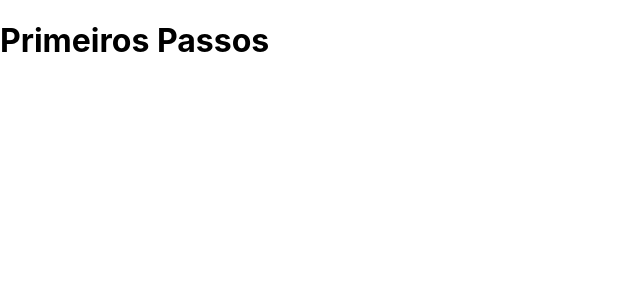
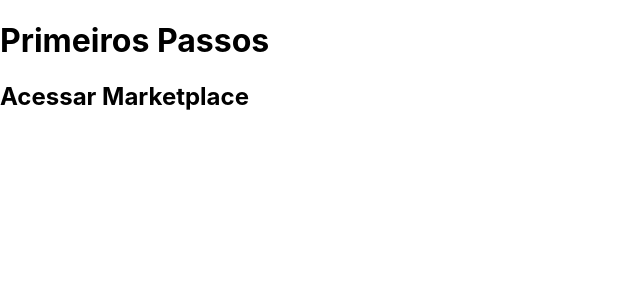
Before and after one commit to fhuffner91/ca-front, a Next.js app: page /onboarding in a window 1280 px wide. Shown: the top 300 px of the page, without its empty margins (0-640 px from the left). Built offline with nearby package versions, Linux system fonts and the light colour scheme.

Commit message:
Marketplace

```diff
--- a/src/pages/onboarding.tsx
+++ b/src/pages/onboarding.tsx
@@ -1,4 +1,5 @@
 import Head from "next/head";
+import Link from "next/link";
 
 export default function Onboarding() {
     return(
@@ -7,6 +8,11 @@ export default function Onboarding() {
         <title>Primeiros Passos</title>
         </Head>
         <h1>Primeiros Passos</h1>
+        <h2>
+        <Link href="/marketplace">
+                Acessar Marketplace
+        </Link>
+        </h2>
         </>
     )
 }
```
Also changed, not shown: src/pages/marketplace.tsx (added, +12 -0 lines).
